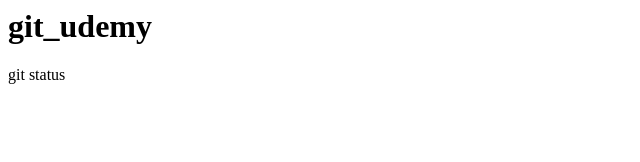
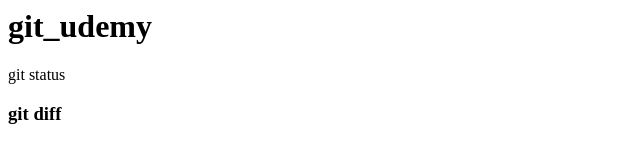
Before and after one commit to matsumotokoichi/git_tutorial, a plain HTML site: page index.html in a window 1280 px wide. Shown: the full height of the page, 0-640 px from the left. Drawn offline with Linux system fonts and the light colour scheme.

Commit message:
git diffを追記

```diff
--- a/index.html
+++ b/index.html
@@ -1,3 +1,4 @@
 <h1>git_udemy</h1>
 
 <p>git status</p>
+<h3>git diff</h3>
```
